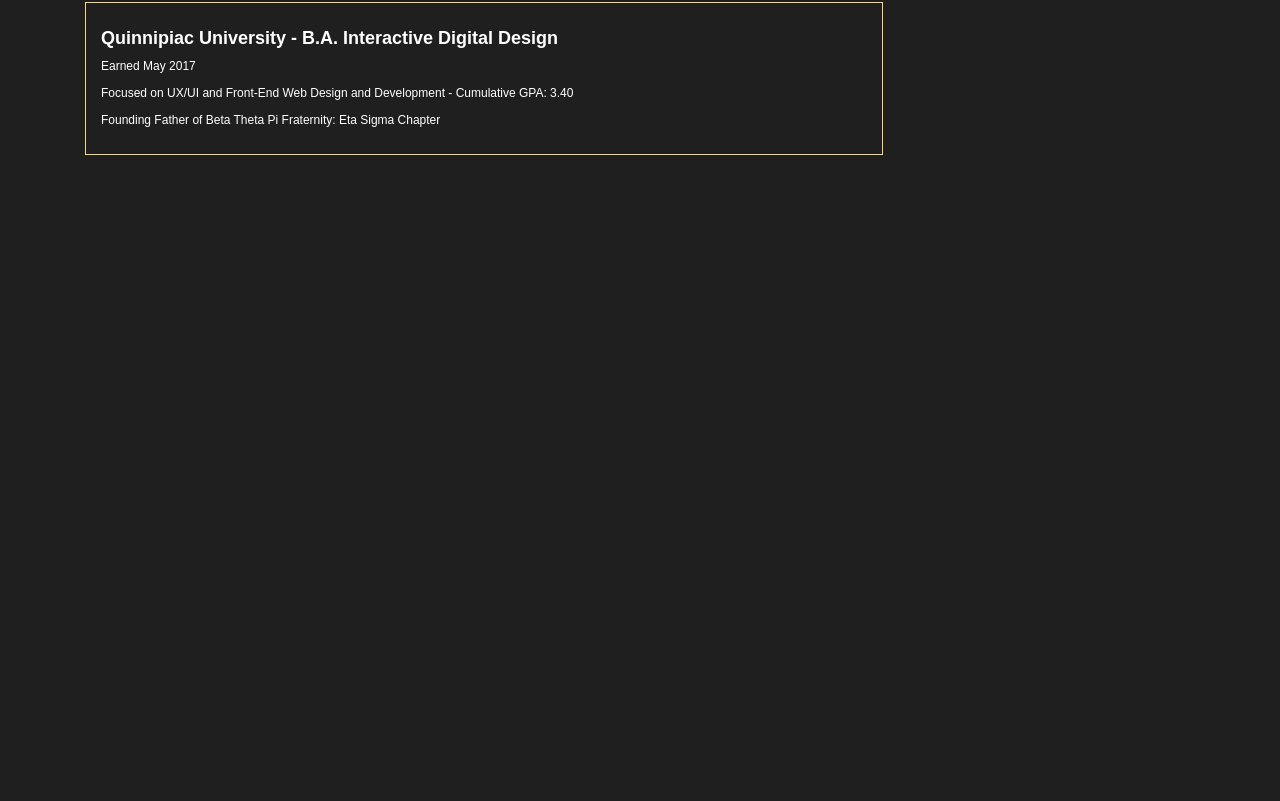
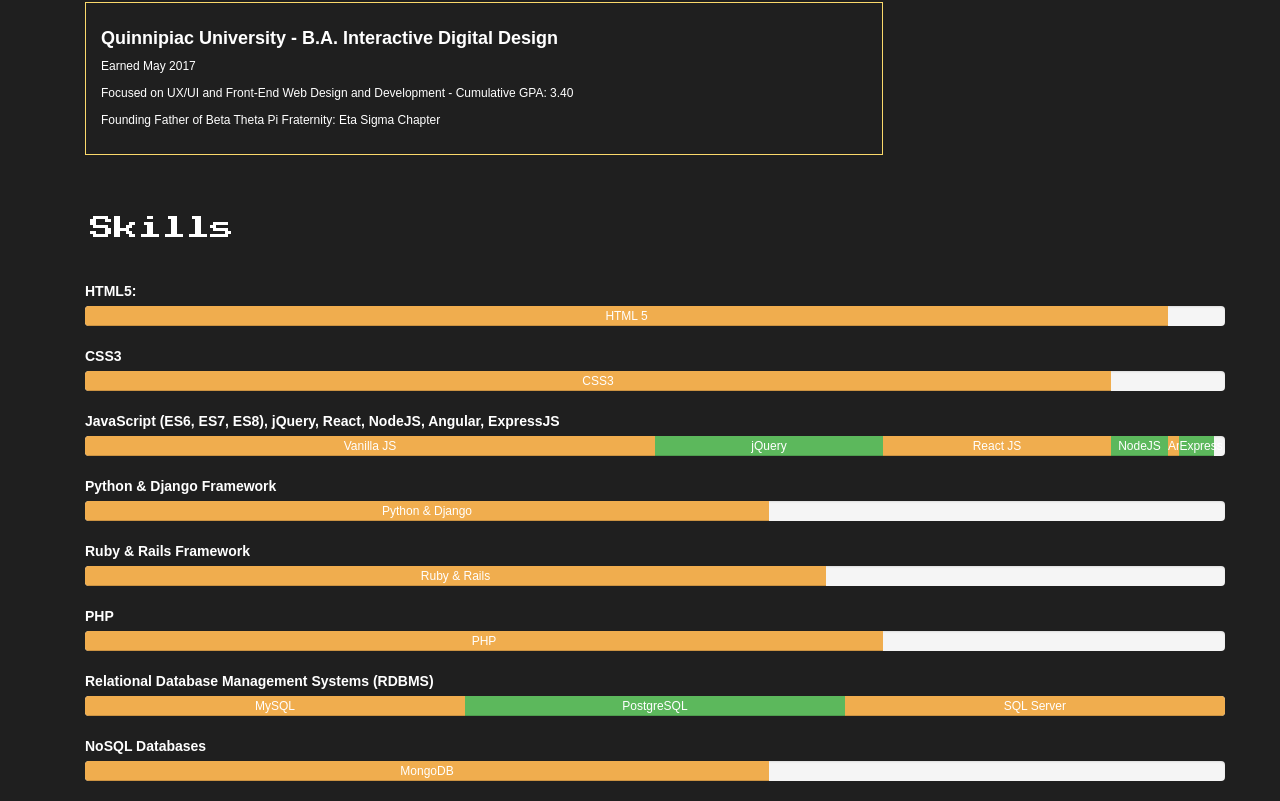
Before and after one commit to ericzorn93/ez-portfolio, a React (Create React App) app: page /about in a window 1280 px wide. Shown: the part 405-1206 px from the top of the page. Before the commit the page ends 800 px from the top, so only its background shows below. Built offline with nearby package versions, Linux system fonts and the light colour scheme.

Commit message:
Finished Progress Bar for Skills

```diff
--- a/src/assets/css/about.css
+++ b/src/assets/css/about.css
@@ -21,7 +21,7 @@
         }
 }
 
-.education-header {
+.section-header-text {
     color: white;
     font-family: var(--primary-font-family);
     margin-top: 40px;
@@ -46,3 +46,12 @@
     color: white;
     font-size: 12px;
 }
+
+.progress-bars {
+    margin-top: 40px;
+}
+
+.progressbar-label {
+    color: white;
+    font-weight: 800;
+}
--- a/src/assets/css/navigation.css
+++ b/src/assets/css/navigation.css
@@ -1,5 +1,5 @@
 .sidebar {
-    /* margin-top: -380px; */
+    /*margin-top: -380px;*/
     position: fixed;
     width: 200px;
     height: 100%;
@@ -9,7 +9,7 @@
 }
 
 .sidebar.active {
-    left: 0px;
+    left: 0;
 }
 
 .sidebar ul li {
--- a/src/components/main-components/About.js
+++ b/src/components/main-components/About.js
@@ -1,6 +1,7 @@
 import React, { Component } from 'react';
 import Navigation from '../sub-components/Navigation';
 import '../../assets/css/about.css';
+import { ProgressBar } from 'react-bootstrap';
 
 class About extends Component {
   render() {
@@ -11,8 +12,9 @@
           <div className="container">
             <h1 className="about-header text-center">About Me / Skills</h1>
             <section className="education-section">
-              <h3 className="education-header">Education</h3>
+              <h3 className="section-header-text">Education</h3>
               <div className="schools container">
+                {/* University of Denver */}
                 <div className="info-card">
                   <h4 className="about-label">
                   University of Denver - M.S. Information &amp; Communications Technology <span>Concentration: Web Design &amp; Development</span>
@@ -21,6 +23,7 @@
                   <p className="about-info">Focused on Full-Stack Web Design and Development - Cumulative GPA: 3.94</p>
                 </div>
 
+                {/* Quinnipiac University */}
                 <div className="info-card">
                   <h4 className="about-label">
                   Quinnipiac University - B.A. Interactive Digital Design
@@ -31,6 +34,46 @@
                 </div>
               </div>
             </section>
+              <br/>
+            <section className="skills">
+              <h3 className="section-header-text">Skills</h3>
+              <div className="progress-bars container">
+                  <label className={"progressbar-label"}>HTML5:</label>
+                  <ProgressBar now={95} label={"HTML 5"} bsStyle={"warning"} />
+
+                  <label className="progressbar-label">CSS3</label>
+                  <ProgressBar now={90} label={"CSS3"} bsStyle={"warning"} />
+
+                  <label className="progressbar-label">JavaScript (ES6, ES7, ES8), jQuery, React, NodeJS, Angular, ExpressJS</label>
+                  <ProgressBar>
+                    <ProgressBar bsStyle={"warning"} now={50} key={1} label={"Vanilla JS"}/>
+                    <ProgressBar bsStyle={"success"} now={20} key={2} label={"jQuery"}/>
+                    <ProgressBar bsStyle={"warning"} now={20} key={3} label={"React JS"} />
+                    <ProgressBar bsStyle={"success"} now={5} key={4} label={"NodeJS"} />
+                    <ProgressBar bsStyle={"warning"} now={1} key={5} label={"Angular JS"} />
+                    <ProgressBar bsStyle={"success"} now={3} key={6} label={"Express JS"} />
+                  </ProgressBar>
+
+                  <label className={"progressbar-label"}>Python &amp; Django Framework</label>
+                  <ProgressBar now={60} label={"Python & Django"} bsStyle={"warning"}/>
+
+                  <label className={"progressbar-label"}>Ruby &amp; Rails Framework</label>
+                  <ProgressBar now={65} label={"Ruby & Rails"} bsStyle={"warning"}/>
+
+                  <label className={"progressbar-label"}>PHP</label>
+                  <ProgressBar now={70} label={"PHP"} bsStyle={"warning"}/>
+
+                  <label className={"progressbar-label"}>Relational Database Management Systems (RDBMS)</label>
+                  <ProgressBar>
+                    <ProgressBar bsStyle={"warning"} label={"MySQL"} now={33.33} />
+                    <ProgressBar bsStyle={"success"} label={"PostgreSQL"} now={33.33} />
+                    <ProgressBar bsStyle={"warning"} label={"SQL Server"} now={33.33} />
+                  </ProgressBar>
+
+                  <label className={"progressbar-label"}>NoSQL Databases</label>
+                  <ProgressBar now={60} label={"MongoDB"} bsStyle={"warning"}/>
+              </div>
+            </section>
           </div>
         </div>
       </React.Fragment>
--- a/src/components/main-components/Home.js
+++ b/src/components/main-components/Home.js
@@ -3,20 +3,22 @@
 import LazyHero from 'react-lazy-hero';
 import MainImg from '../../assets/img/main-bg.jpg';
 import Navigation from '../sub-components/Navigation';
-import { Link } from 'react-router-dom';
+import {
+    Link
+} from 'react-router-dom';
 
 const Home = (props) => {
     return (
-        <React.Fragment>
-            <LazyHero imageSrc={MainImg} color={"#1f1f1f"} opacity={0.7} minHeight={"100vh"}>
-                <Navigation/>
-                <div className="hero-text">
-                    <h1 className={"home-intro"}>I'm Eric Zorn</h1>
-                    <h3 className={"home-about"}>Full-Stack Web Developer &amp; UX/UI Designer</h3>
-                    <button className={"intro-btn"}><Link to={'/about'}>Learn More About Me</Link></button>
-                </div>
-            </LazyHero>
-        </React.Fragment>
+    <React.Fragment >
+        <LazyHero imageSrc={MainImg} color = { "#1f1f1f"} opacity = {0.7} minHeight = {"100vh"}>
+            <Navigation sidebarMarginTop={-540} />
+            <div className="hero-text" >
+                <h1 className={"home-intro"} > I 'm Eric Zorn</h1>
+                <h3 className={"home-about"}> Full - Stack Web Developer &amp; UX / UI Designer </h3>
+                <button className={"intro-btn"}> <Link to={'/about'}> Learn More About Me </Link></button>
+            </div>
+        </LazyHero>
+    </React.Fragment>
     )
 };
 
--- a/src/components/sub-components/Navigation.js
+++ b/src/components/sub-components/Navigation.js
@@ -16,7 +16,7 @@
 
   handleLinkToggle = () => {
     this.setState({ sidebarOpen: !this.state.sidebarOpen });
-  }
+  };
 
   render() {
     const { sidebarOpen } = this.state;
```
